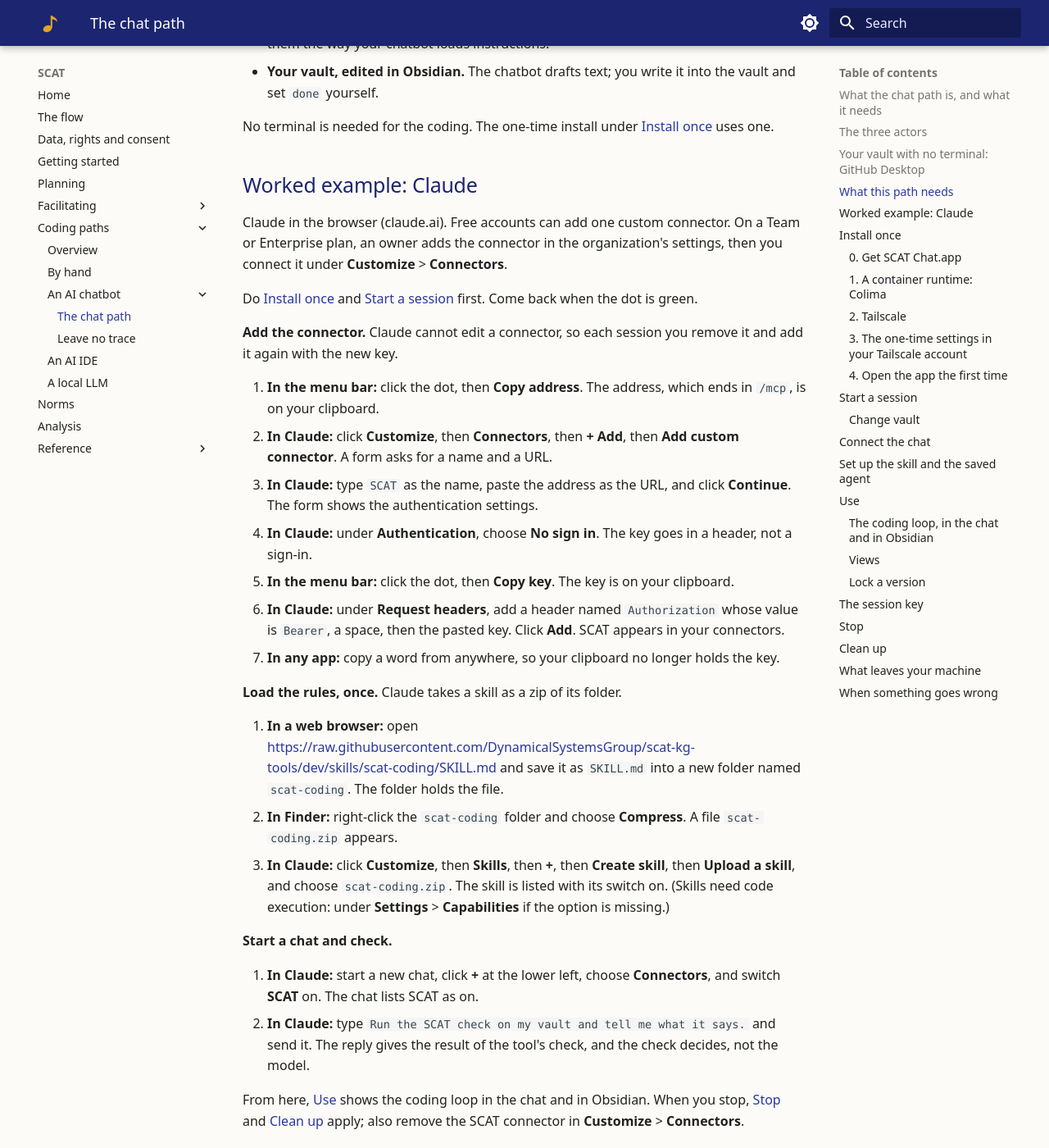
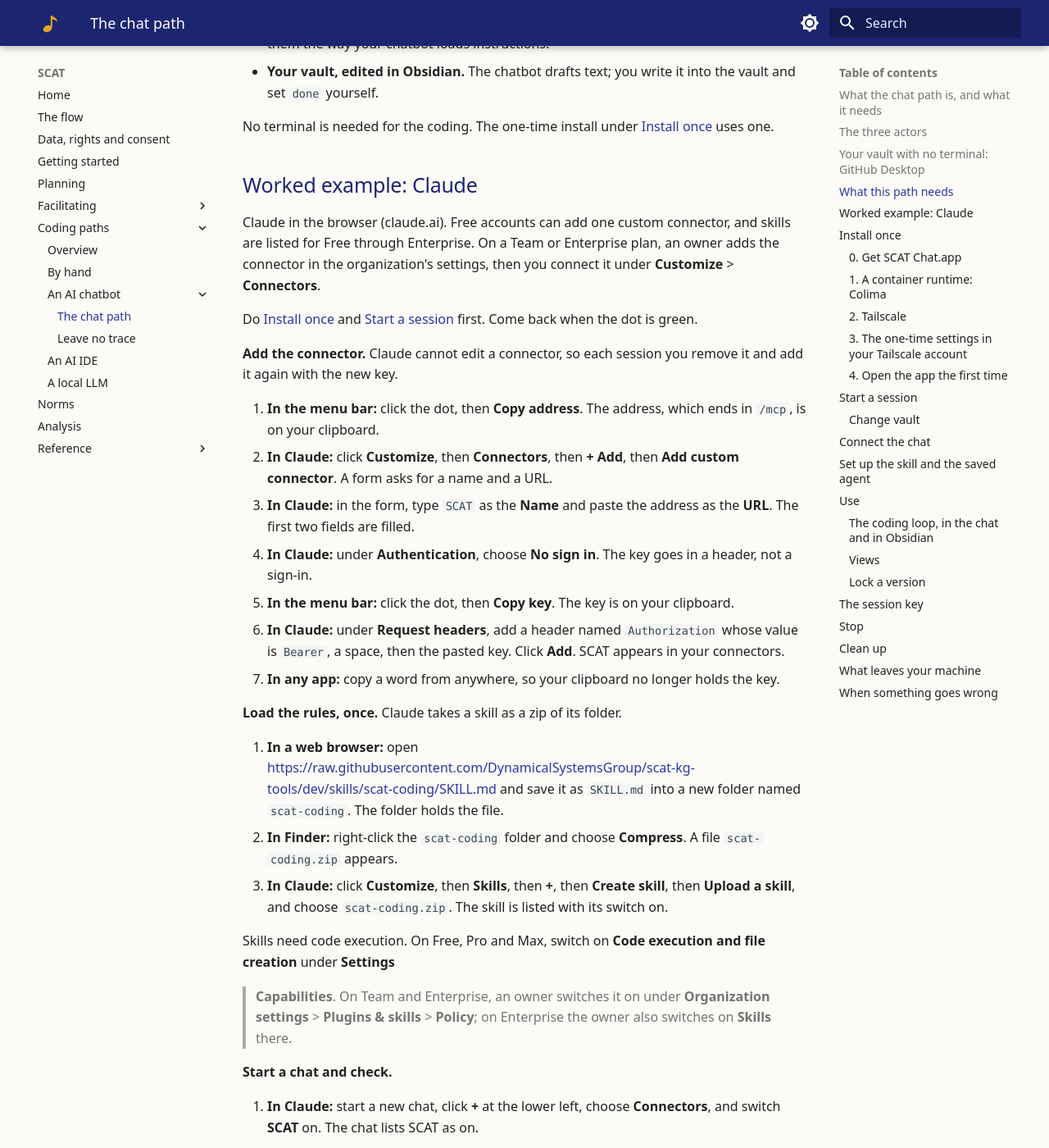
Before and after one commit to DynamicalSystemsGroup/scat-kg-tools, an MkDocs documentation site: the page built from docs/chat-path.md, in a window 1280 px wide and 1400 px high, scrolled down 3416 px. Shown: the whole window at 82% size. Built offline with MkDocs 1.6.1 and Material for MkDocs 9.7.7, drawn with Linux system fonts in a browser that asks for light colours.

Commit message:
WP25-u5: one-form connector steps, code-execution places, sitting items

```diff
--- a/docs/chat-path.md
+++ b/docs/chat-path.md
@@ -118,7 +118,7 @@ No terminal is needed for the coding. The one-time install under [Install once](
 
 ## Worked example: Claude
 
-Claude in the browser (claude.ai). Free accounts can add one custom connector. On a Team or Enterprise plan, an
+Claude in the browser (claude.ai). Free accounts can add one custom connector, and skills are listed for Free through Enterprise. On a Team or Enterprise plan, an
 owner adds the connector in the organization's settings, then you connect it under **Customize** > **Connectors**.
 
 Do [Install once](#install-once) and [Start a session](#start-a-session) first. Come back when the dot is green.
@@ -130,8 +130,8 @@ new key.
    clipboard.
 2. **In Claude:** click **Customize**, then **Connectors**, then **+ Add**, then **Add custom connector**. A form
    asks for a name and a URL.
-3. **In Claude:** type `SCAT` as the name, paste the address as the URL, and click **Continue**. The form shows
-   the authentication settings.
+3. **In Claude:** in the form, type `SCAT` as the **Name** and paste the address as the **URL**. The first two
+   fields are filled.
 4. **In Claude:** under **Authentication**, choose **No sign in**. The key goes in a header, not a sign-in.
 5. **In the menu bar:** click the dot, then **Copy key**. The key is on your clipboard.
 6. **In Claude:** under **Request headers**, add a header named `Authorization` whose value is `Bearer `, a space,
@@ -145,8 +145,11 @@ new key.
    and save it as `SKILL.md` into a new folder named `scat-coding`. The folder holds the file.
 9. **In Finder:** right-click the `scat-coding` folder and choose **Compress**. A file `scat-coding.zip` appears.
 10. **In Claude:** click **Customize**, then **Skills**, then **+**, then **Create skill**, then **Upload a skill**,
-    and choose `scat-coding.zip`. The skill is listed with its switch on. (Skills need code execution: under
-    **Settings** > **Capabilities** if the option is missing.)
+    and choose `scat-coding.zip`. The skill is listed with its switch on.
+
+Skills need code execution. On Free, Pro and Max, switch on **Code execution and file creation** under **Settings**
+> **Capabilities**. On Team and Enterprise, an owner switches it on under **Organization settings** > **Plugins &
+skills** > **Policy**; on Enterprise the owner also switches on **Skills** there.
 
 **Start a chat and check.**
 
```
Also changed, not shown: acceptance/walkthroughs/chatbot-run.md (+15 -2 lines).
